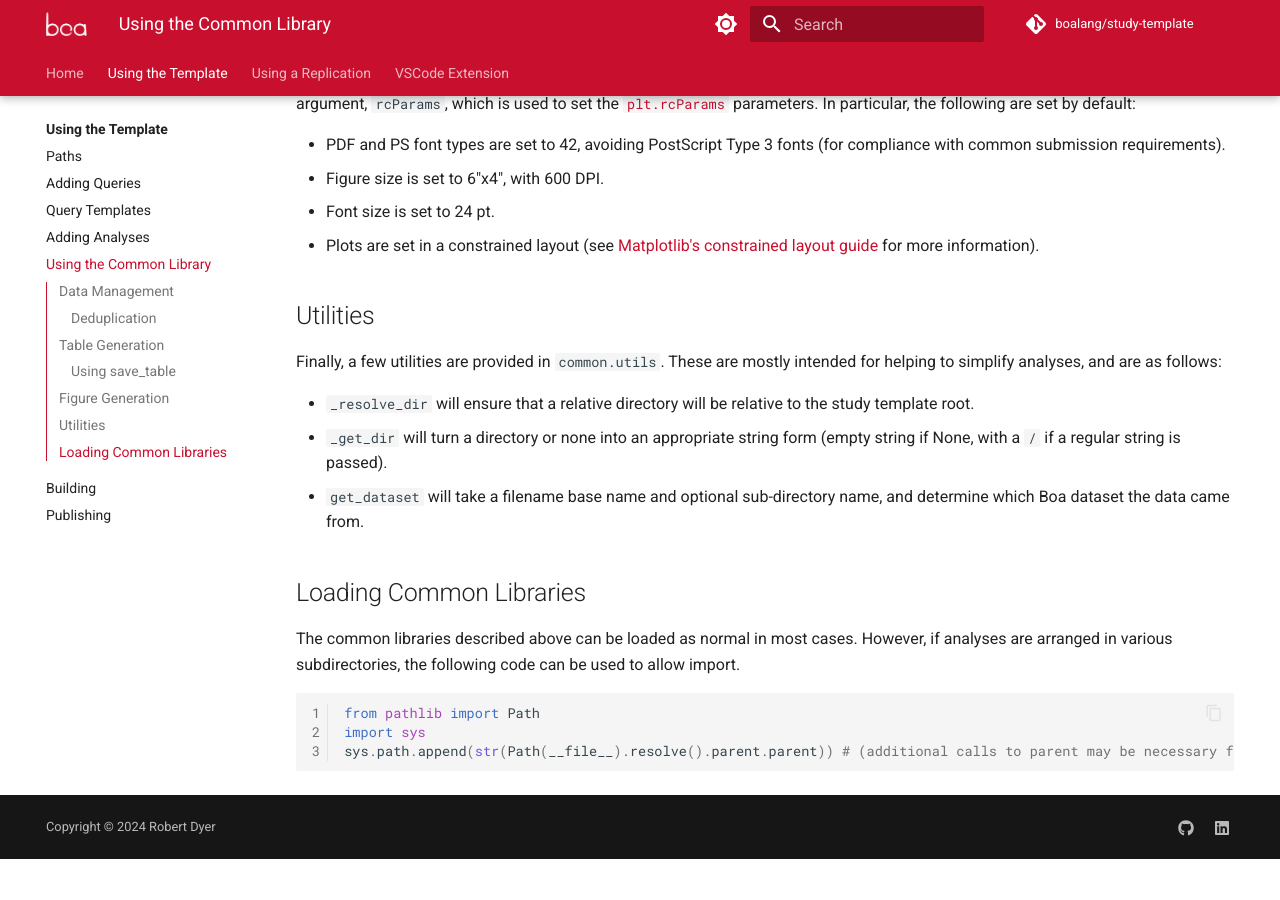
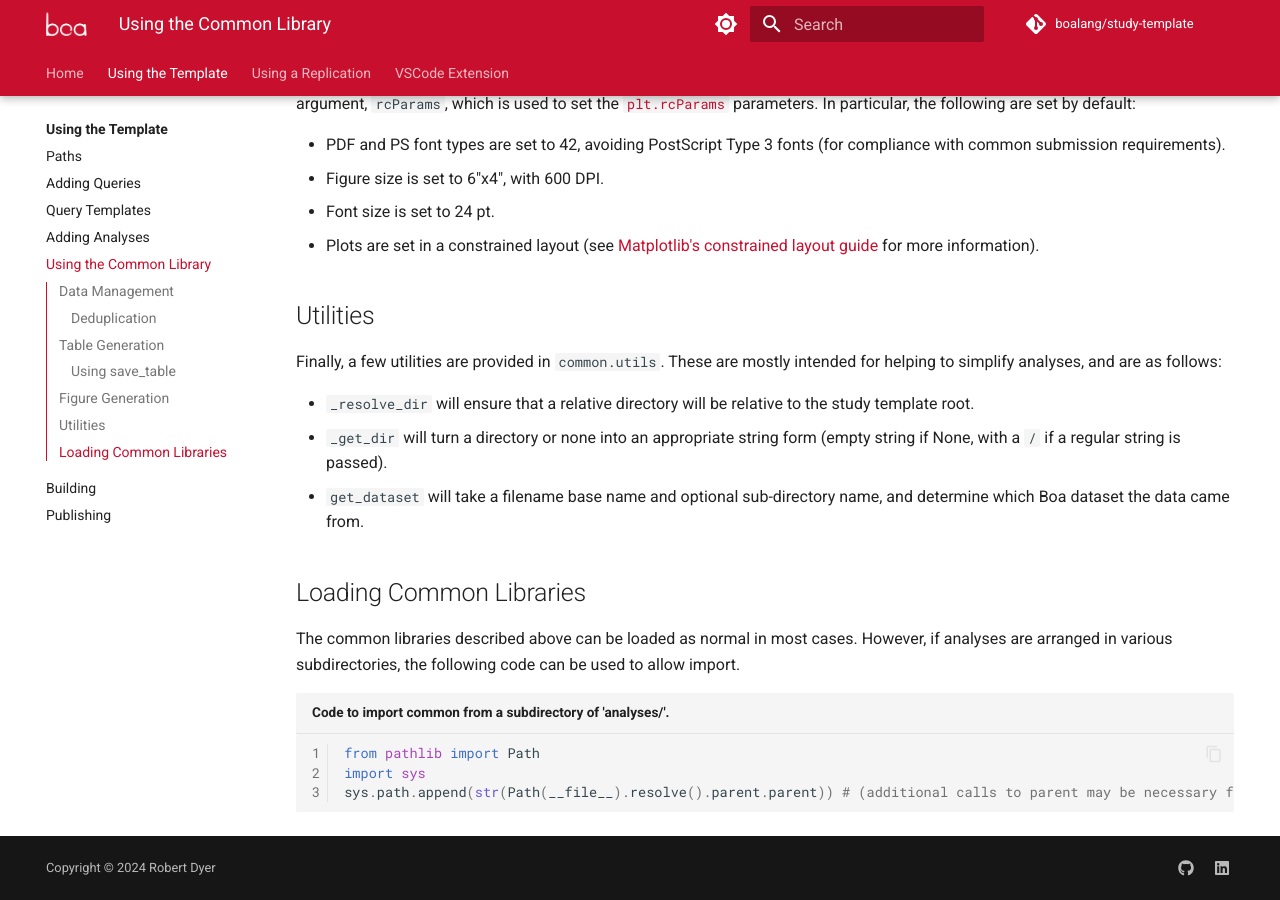
Before and after one commit to boalang/study-template, an MkDocs documentation site: the page built from docs/research/common.md, in a window 1280 px wide and 900 px high, scrolled down 2410 px. Built offline with MkDocs 1.6.1 and Material for MkDocs 9.7.7, drawn with Linux system fonts in a browser that asks for light colours; comment, search, counter and statistics services are not loaded; the version menu is left out; before the commit the page ends 3269 px from its top, so only the background shows below that.

Commit message:
Add a title to code snippet

````diff
--- a/docs/research/common.md
+++ b/docs/research/common.md
@@ -89,7 +89,7 @@ Finally, a few utilities are provided in `common.utils`.  These are mostly inten
 
 The common libraries described above can be loaded as normal in most cases.  However, if analyses are arranged in various subdirectories, the following code can be used to allow import.
 
-```python
+```python title="Code to import common from a subdirectory of 'analyses/'."
 from pathlib import Path
 import sys
 sys.path.append(str(Path(__file__).resolve().parent.parent)) # (additional calls to parent may be necessary for deeply-nested analyses)
````
